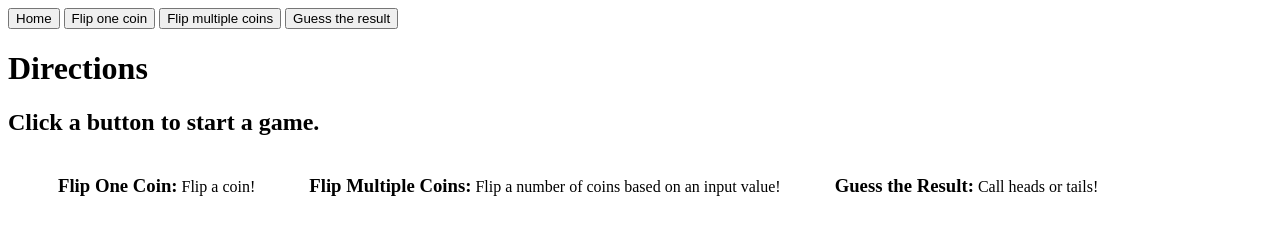
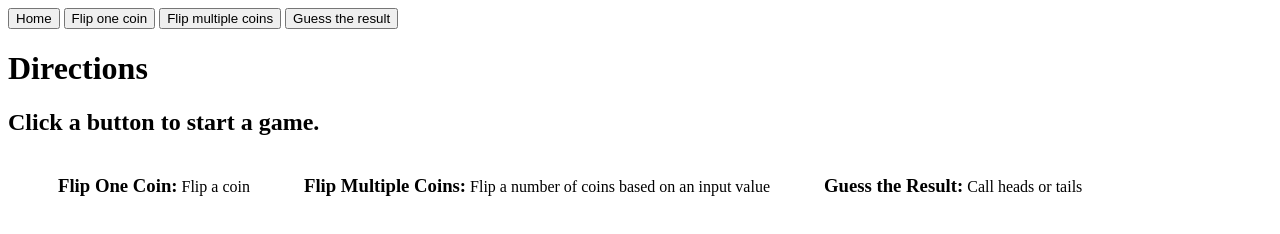
Before and after one commit to comp426-2022-spring/a05-autumnet, a website: page public/index.html in a window 1280 px wide. Shown: the top 234 px of the page. Drawn offline with Linux system fonts and the light colour scheme.

Commit message:
updated direction text

```diff
--- a/public/index.html
+++ b/public/index.html
@@ -38,11 +38,11 @@
       <h2>Click a button to start a game.</h2>
       <div>
         <h3 style="display:inline-block; margin-left: 50px; padding: 0px;">Flip One Coin:</h3>
-        <p style="display:inline-block;">Flip a coin!</p>
+        <p style="display:inline-block;">Flip a coin</p>
         <h3 style="display:inline-block; margin-left: 50px;">Flip Multiple Coins:</h3>
-      <p style="display:inline-block;">Flip a number of coins based on an input value!</p>
+      <p style="display:inline-block;">Flip a number of coins based on an input value</p>
         <h3 style="display:inline-block; margin-left: 50px;">Guess the Result:</h3>
-        <p style="display:inline-block;">Call heads or tails!</p>
+        <p style="display:inline-block;">Call heads or tails</p>
       </div>
     </div>
 
```
